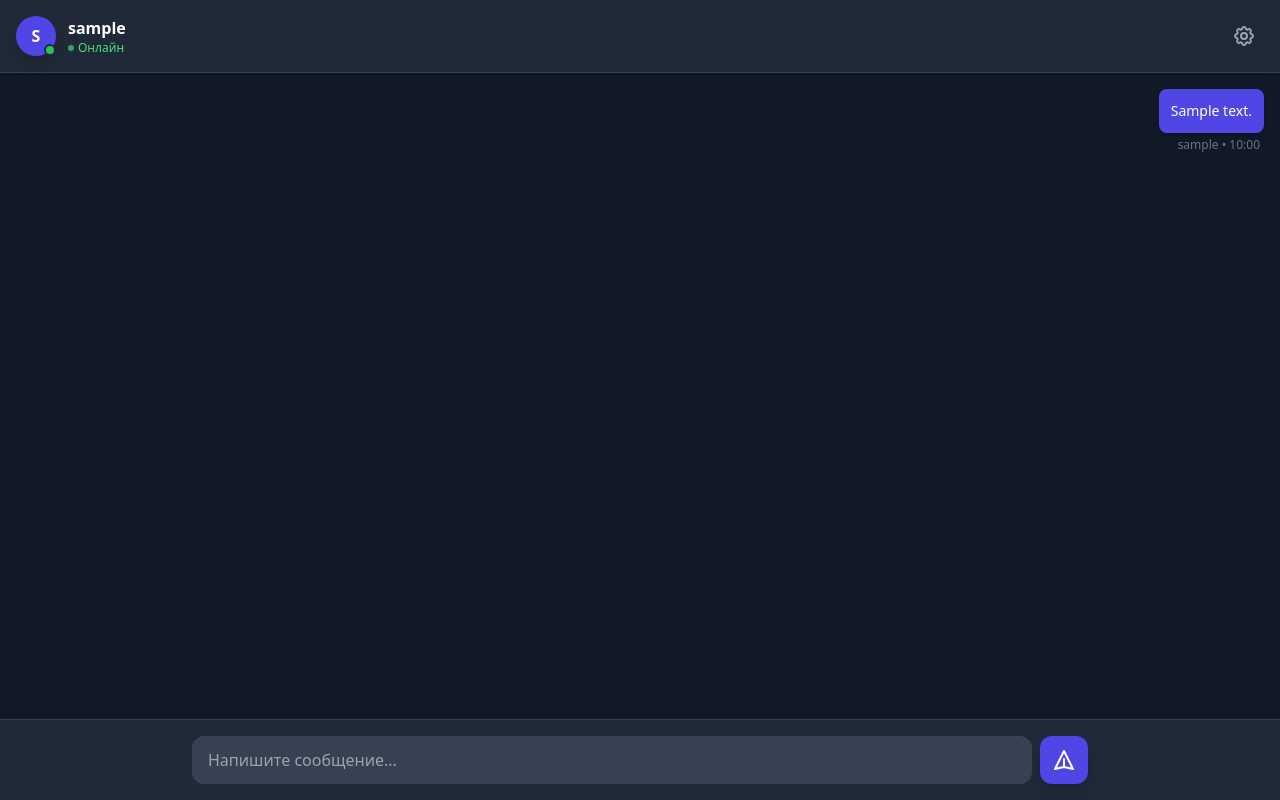
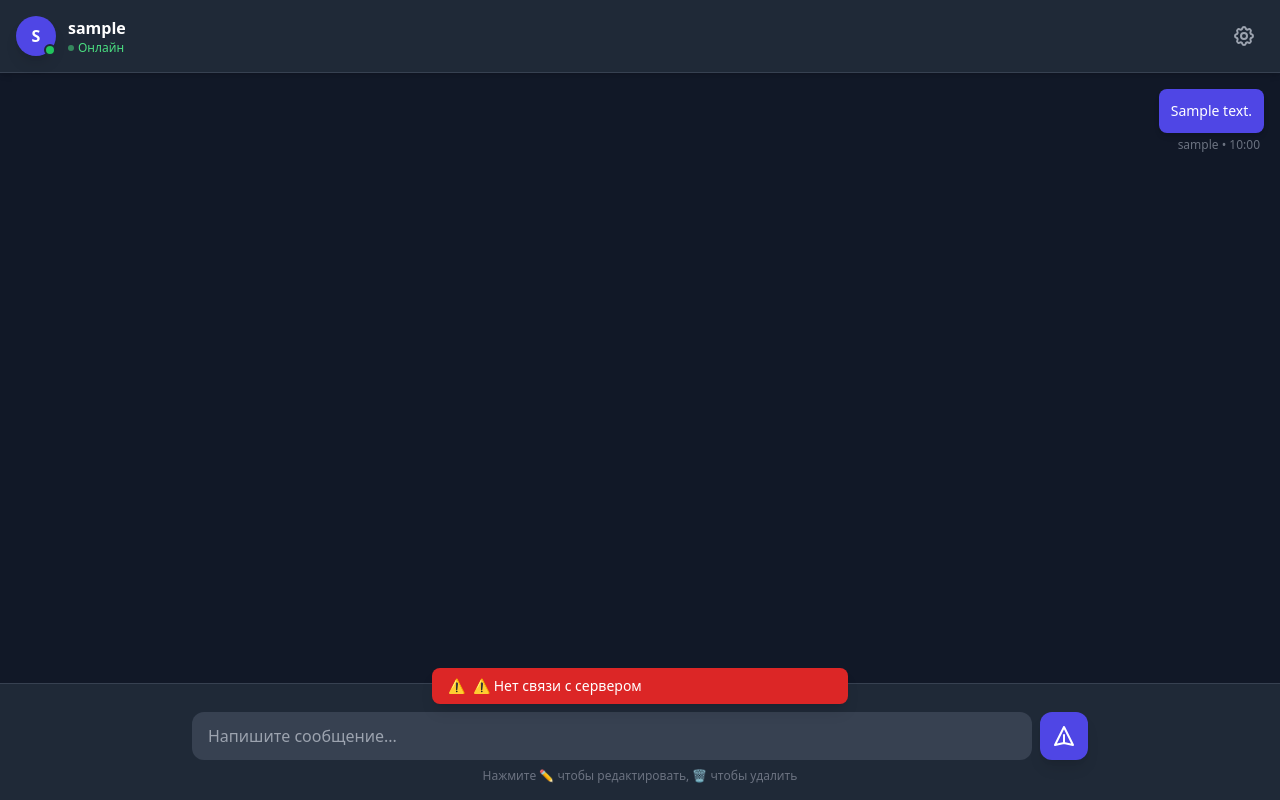
Before and after one commit to MaloDelMonstro/Nexus_massenger, a Flask app: page /chat in a window 1280 px wide. Run offline with Flask 3, Linux system fonts and the light colour scheme; a user stored in the database is signed in; tables that the repository leaves empty hold one stand-in row (values such as "Sample post"); one stand-in notice (Sample message) is shown; parts of the project's set-up code (start-up, migrations or seed data) failed here and were passed over; some libraries are stand-ins or nearby versions.

Commit message:
pre-alpha 0.1.1

```diff
--- a/templates/chat.html
+++ b/templates/chat.html
@@ -8,6 +8,46 @@
     <script src="https://cdnjs.cloudflare.com/ajax/libs/socket.io/4.0.1/socket.io.js"></script>
 
     <style>
+        .toast-enter {
+            animation: toastSlide 0.3s ease forwards;
+        }
+        @keyframes toastSlide {
+            from {
+                transform: translateY(100%);
+                opacity: 0;
+            }
+            to {
+                transform: translateY(0);
+                opacity: 1;
+            }
+        }
+        .toast-exit {
+            animation: toastSlideOut 0.3s ease forwards;
+        }
+        @keyframes toastSlideOut {
+            from {
+                transform: translateY(0);
+                opacity: 1;
+            }
+            to {
+                transform: translateY(100%);
+                opacity: 0;
+            }
+        }
+
+        .connection-status {
+            position: fixed;
+            bottom: 20px;
+            left: 50%;
+            transform: translateX(-50%);
+            padding: 8px 16px;
+            border-radius: 20px;
+            font-size: 12px;
+            font-weight: 600;
+            z-index: 100;
+            display: none;
+        }
+
         .custom-scroll::-webkit-scrollbar {
             width: 6px;
         }
@@ -197,7 +237,31 @@
         {% endfor %}
     </main>
 
-    <footer class="bg-gray-800 p-4 border-t border-gray-700">
+
+<footer class="bg-gray-800 border-t border-gray-700 relative">
+
+    <div id="toast-container" class="fixed bottom-24 left-1/2 transform -translate-x-1/2 z-50 space-y-2 w-full max-w-md px-4"></div>
+
+    {% with messages = get_flashed_messages(with_categories=true) %}
+      {% if messages %}
+        <div class="max-w-4xl mx-auto px-4 pt-3 space-y-2">
+          {% for category, message in messages %}
+            <div class="p-3 rounded-lg fade-in {{ 'bg-green-600' if category == 'success' else 'bg-red-600' if category == 'error' else 'bg-blue-600' }} text-white text-sm">
+                <div class="flex items-center justify-between gap-3">
+                    <span>{{ message }}</span>
+                    <button onclick="this.parentElement.parentElement.remove()" class="hover:opacity-70 transition">
+                        <svg xmlns="http://www.w3.org/2000/svg" class="h-4 w-4" fill="none" viewBox="0 0 24 24" stroke="currentColor">
+                            <path stroke-linecap="round" stroke-linejoin="round" stroke-width="2" d="M6 18L18 6M6 6l12 12" />
+                        </svg>
+                    </button>
+                </div>
+            </div>
+          {% endfor %}
+        </div>
+      {% endif %}
+    {% endwith %}
+
+    <div class="p-4">
         <form id="chat-form" action="javascript:void(0)" onsubmit="return false;">
             <div class="flex gap-2 max-w-4xl mx-auto">
                 <input type="text"
@@ -213,9 +277,11 @@
                 </button>
             </div>
         </form>
-    </footer>
-
-    <div id="toast-container" class="fixed top-4 right-4 z-50 space-y-2"></div>
+        <p class="text-xs text-gray-500 text-center mt-2">
+            Нажмите ✏️ чтобы редактировать, 🗑️ чтобы удалить
+        </p>
+    </div>
+</footer>
 
     <script>
         const socket = io();
@@ -265,19 +331,21 @@
             if (!toastContainer) return;
 
             const toast = document.createElement('div');
-            toast.className = `toast-enter px-4 py-3 rounded-lg shadow-lg text-sm font-medium ${
+            toast.className = `toast-enter px-4 py-2 rounded-lg shadow-lg text-sm font-medium flex items-center gap-2 ${
                 type === 'success' ? 'bg-green-600 text-white' :
                 type === 'error' ? 'bg-red-600 text-white' :
                 'bg-gray-700 text-white'
             }`;
-            toast.textContent = message;
+
+            const icon = type === 'success' ? '✓' : type === 'error' ? '⚠' : 'ℹ';
+            toast.innerHTML = `<span>${icon}</span><span>${message}</span>`;
 
             toastContainer.appendChild(toast);
 
             setTimeout(() => {
                 toast.classList.add('toast-exit');
                 setTimeout(() => toast.remove(), 300);
-            }, 3000);
+            }, 1000);
         };
 
         window.editMessage = function(messageId) {
@@ -433,6 +501,16 @@
             console.log('✅ Все обработчики установлены');
             console.log('🎉 Nexus Messenger готов к работе!');
         });
+        document.addEventListener('DOMContentLoaded', function() {
+            const flashMessages = document.querySelectorAll('footer .p-3.rounded-lg');
+            flashMessages.forEach(msg => {
+                setTimeout(() => {
+                    msg.style.transition = 'opacity 0.3s ease';
+                    msg.style.opacity = '0';
+                    setTimeout(() => msg.remove(), 300);
+                }, 400);
+            });
+        });
     </script>
 
     <script>
```
